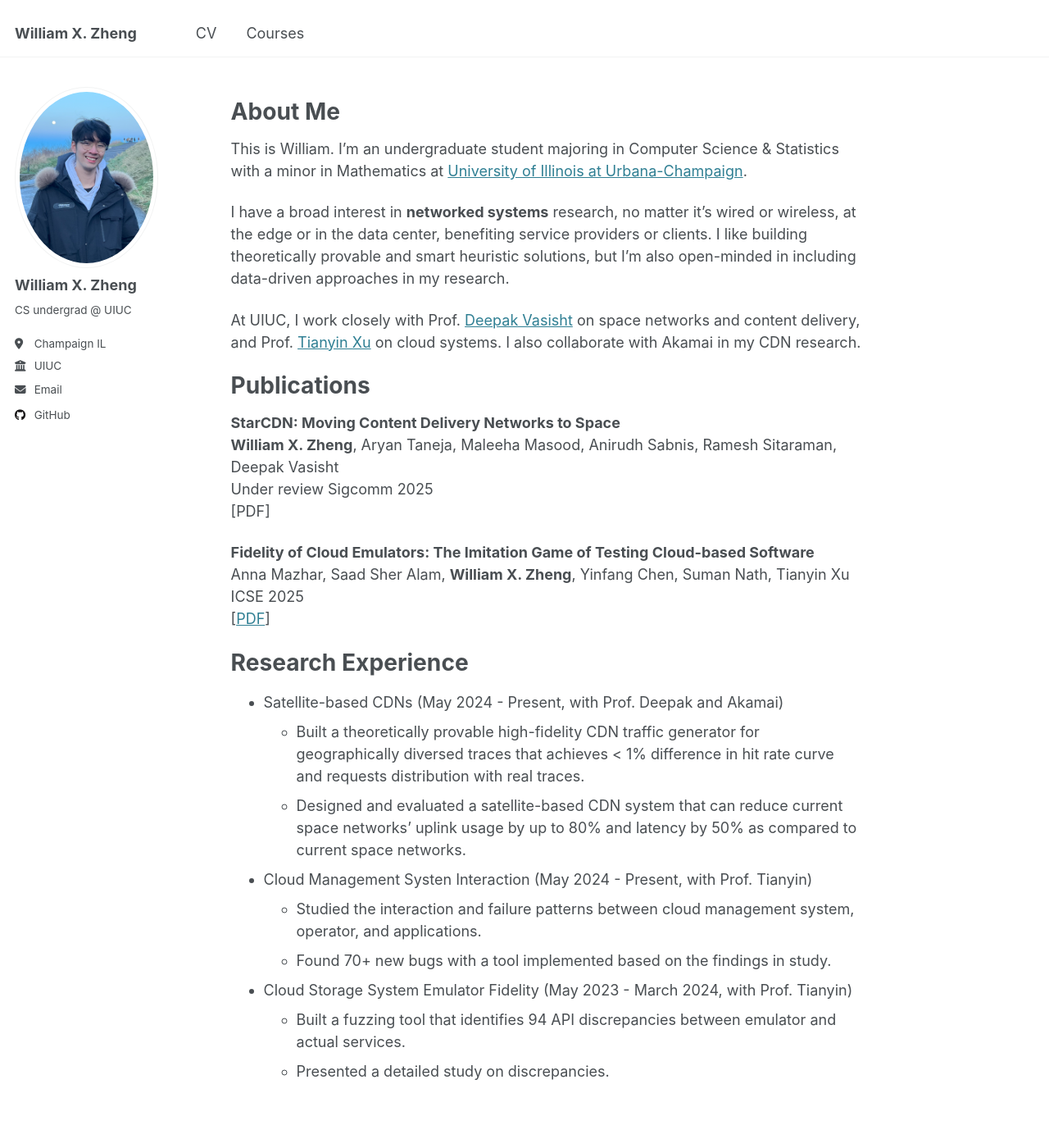
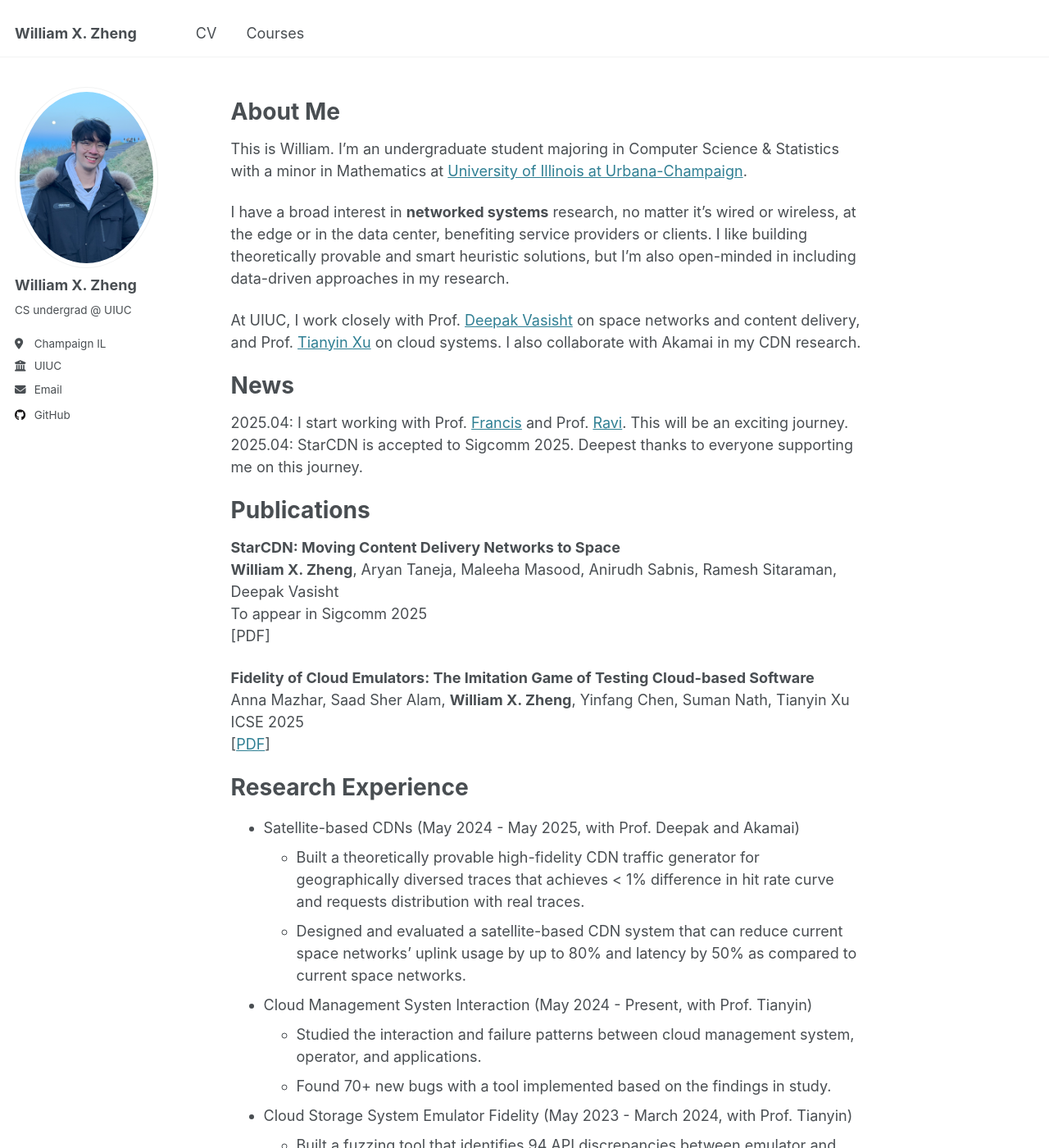
Before and after one commit to xinze-zheng/xinze-zheng.github.io, a Jekyll site: the page built from _pages/about.md, in a window 1280 px wide and 1400 px high. Shown: the whole window at 82% size. Built offline with Jekyll 4.4.1, drawn with Linux system fonts in a browser that asks for light colours.

Commit message:
update starcdn

```diff
--- a/_pages/about.md
+++ b/_pages/about.md
@@ -14,11 +14,16 @@ I have a broad interest in **networked systems** research, no matter it's wired
 
 At UIUC, I work closely with Prof. [Deepak Vasisht](https://deepakv.web.illinois.edu/index.html) on space networks and content delivery, and Prof. [Tianyin Xu](https://tianyin.github.io/) on cloud systems. I also collaborate with Akamai in my CDN research.
 
+News
+=====
+2025.04: I start working with Prof. [Francis](https://fyy.cs.illinois.edu/) and Prof. [Ravi](https://www.cs.princeton.edu/~ravian/). This will be an exciting journey.\\
+2025.04: StarCDN is accepted to Sigcomm 2025. Deepest thanks to everyone supporting me on this journey.
+
 Publications
 =====
 **StarCDN: Moving Content Delivery Networks to Space**\\
 **William X. Zheng**, Aryan Taneja, Maleeha Masood, Anirudh Sabnis, Ramesh Sitaraman, Deepak Vasisht\\
-Under review Sigcomm 2025\\
+To appear in Sigcomm 2025\\
 [PDF]
 
 **Fidelity of Cloud Emulators: The Imitation Game of Testing Cloud-based Software**\\
@@ -28,7 +33,7 @@ ICSE 2025\\
 
 Research Experience
 ======
-* Satellite-based CDNs (May 2024 - Present, with Prof. Deepak and Akamai)
+* Satellite-based CDNs (May 2024 - May 2025, with Prof. Deepak and Akamai)
   * Built a theoretically provable high-fidelity CDN traffic generator for geographically diversed traces that achieves < 1% difference in hit rate curve and requests distribution with real traces.
   * Designed and evaluated a satellite-based CDN system that can reduce current space networks' uplink usage by up to 80% and latency by 50% as compared to current space networks.
 * Cloud Management Systen Interaction (May 2024 - Present, with Prof. Tianyin)
```
